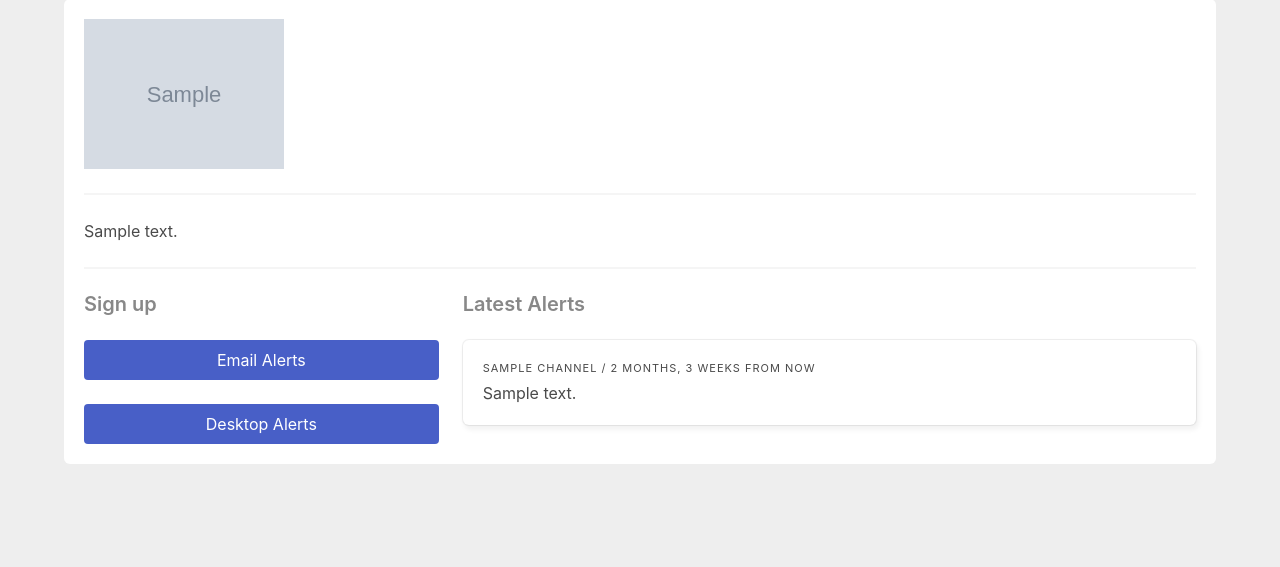
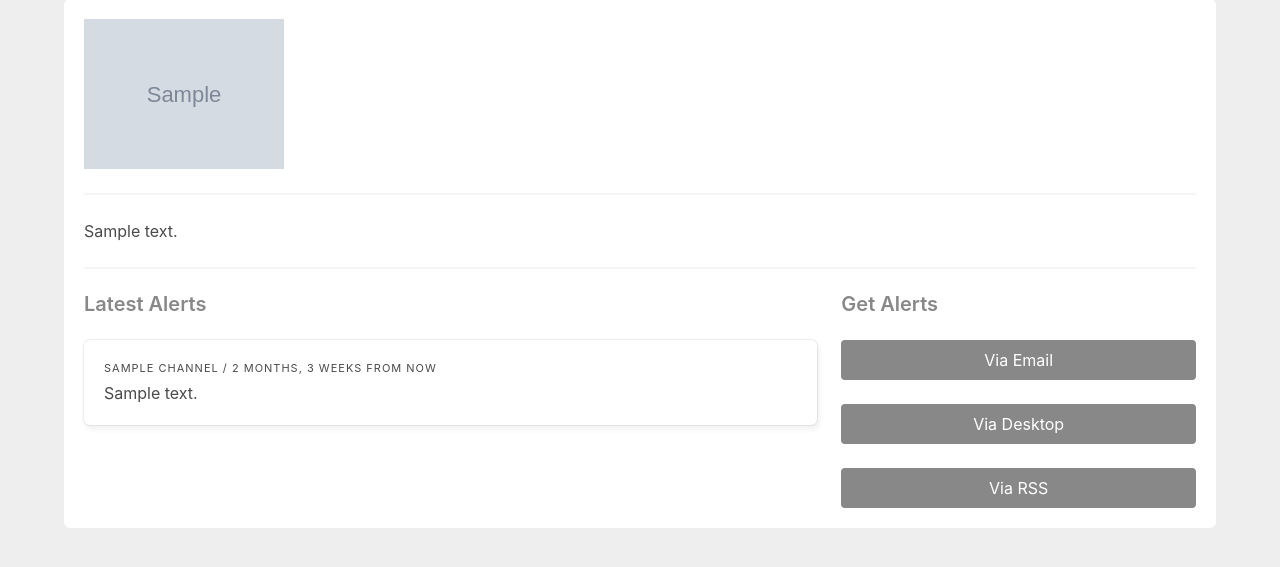
Before and after one commit to news-catalyst/openalerts, a Django app: template openalerts/public/templates/public/index.html in a window 1280 px wide. Shown: the part 49-616 px from the top of the page. Run offline with Django 3.2, Linux system fonts and the light colour scheme; the template is opened without the code that fills it: values that come from a table or form of the project are taken from there, others are empty; tables that the repository leaves empty hold one stand-in row (values such as "Sample post"); grey boxes marked "Sample" are stand-in pictures; some libraries are stand-ins or nearby versions.

Commit message:
Improve sign-up links & structure

```diff
--- a/openalerts/public/templates/public/index.html
+++ b/openalerts/public/templates/public/index.html
@@ -5,20 +5,42 @@
 {% block content %}
 <p>{{organization.description}}</p>
 <hr>
-<div class="columns">
-    <div class="column is-4">
-        <h5 class="title is-size-5">Sign up</h5>
-        <a href="{% url 'public:email_signup' %}" class="button is-link is-block">Email Alerts</a>
-        <br>
-        <a href="{% url 'public:email_signup' %}" class="button is-link is-block">Desktop Alerts</a>
-    </div>
+<div class="columns is-reversed-mobile">
     <div class="column">
         <h5 class="title is-size-5">Latest Alerts</h5>
         {% for alert in organization.alerts|slice:":3" %}
-            <a href="{{alert.url}}" class="box">
-                <p class="heading">{{alert.channel.name}} / {{alert.updated|naturaltime}}</p>
-                <p>{{alert.content}}</p>
-            </a>
+        <a href="{{alert.url}}" class="box">
+            <p class="heading">{{alert.channel.name}} / {{alert.updated|naturaltime}}</p>
+            <p>{{alert.content}}</p>
+        </a>
         {% endfor %}
     </div>
+    <div class="column is-4">
+        <h5 class="title is-size-5">Get Alerts</h5>
+        <a href="{% url 'public:email_signup' %}" class="button is-primary is-block">Via Email</a>
+        <br>
+        <a href="" class="button is-primary is-block">Via Desktop</a>
+        <br>
+        <div class="dropdown is-hoverable is-fullwidth">
+            <div class="dropdown-trigger is-fullwidth">
+                <button class="button is-primary is-fullwidth" aria-haspopup="true" aria-controls="rss-menu">
+                    <span>Via RSS</span>
+                </button>
+            </div>
+            <div class="dropdown-menu" id="rss-menu" role="menu">
+                <div class="dropdown-content">
+                    <a href="{% url 'rss:organization_feed' organization.id %}" class="dropdown-item">
+                        All Alerts
+                    </a>
+                    <hr class="dropdown-divider">
+                    {% for channel in organization.channel_set.all %}
+                    <a class="dropdown-item" href="{% url 'rss:channel_feed' organization.id channel.slug %}">
+                        {{channel.name}}
+                    </a>
+                    {% endfor %}
+                </div>
+            </div>
+        </div>
+    </div>
+</div>
 {% endblock %}
```
